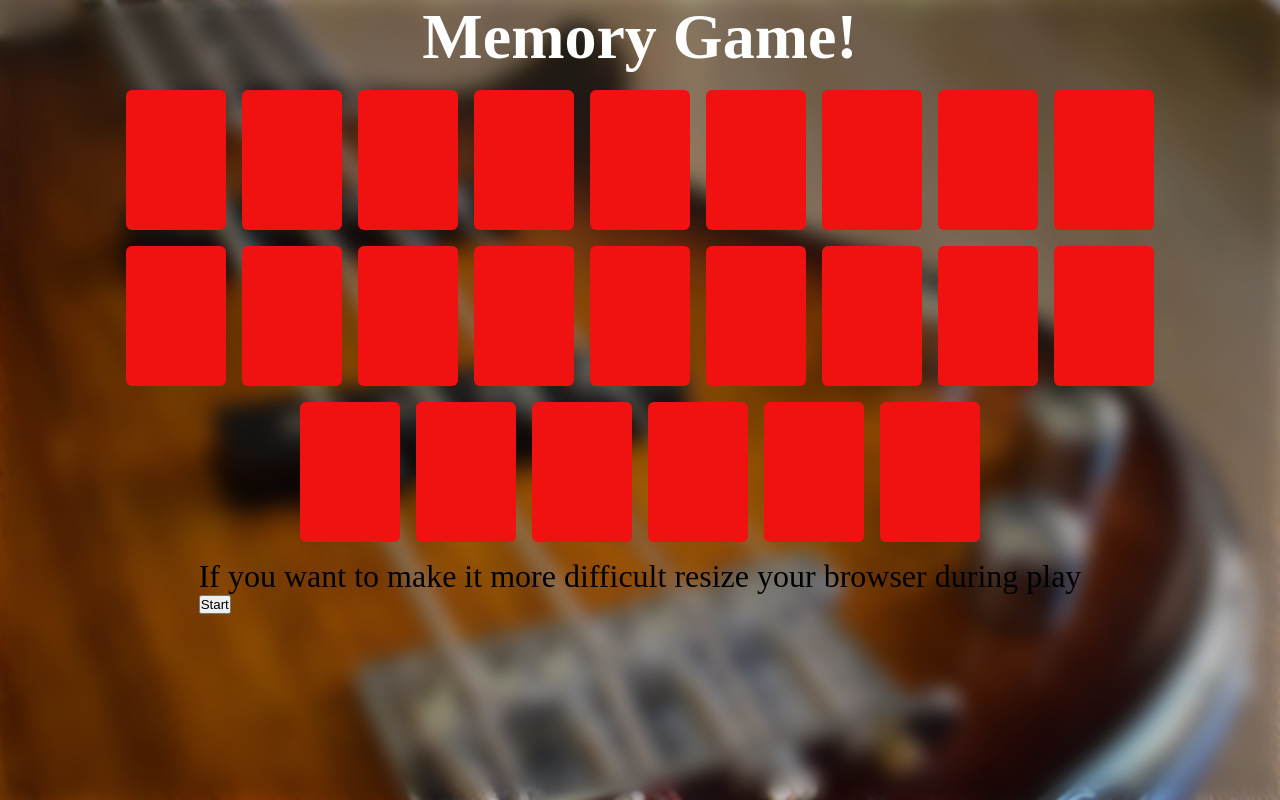
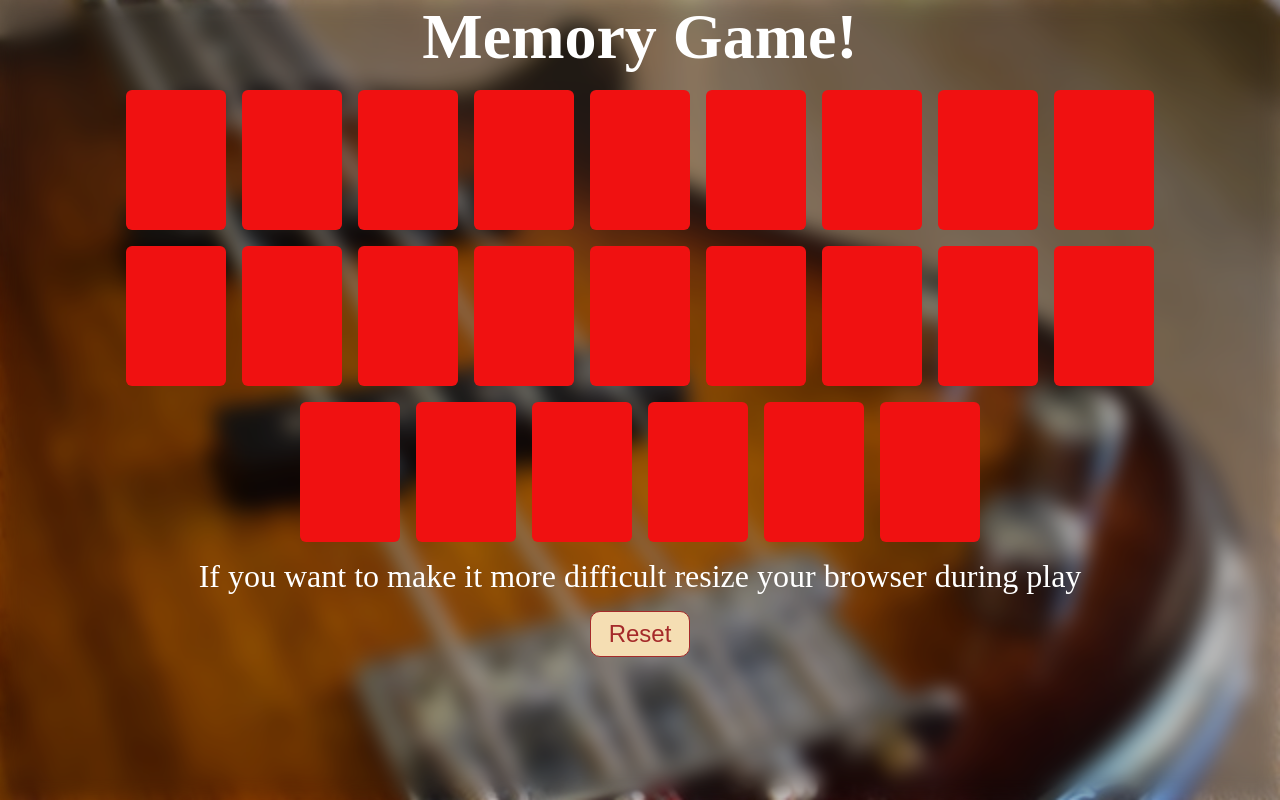
Before and after one commit to marshall-buck/memory-game, a plain HTML site: page index.html in a window 1280 px wide. Both pictures are taken after a click on the button "Start". Drawn offline with Linux system fonts and the light colour scheme.

Commit message:
added timed effects to shuffle and reset

```diff
--- a/index.html
+++ b/index.html
@@ -21,7 +21,7 @@
         <p>If you want to make it more difficult resize your browser during play
 
         </p>
-        <button>Start</button>
+        <button id="start">Start</button>
       </div>
     </div>
 
--- a/memory-game.css
+++ b/memory-game.css
@@ -40,6 +40,9 @@ h1 {
   align-items: center;
   padding: 1rem;
   border-radius: 6px;
+
+  opacity: 0;
+  transition: all 1s ease;
 }
 .card {
   width: 100px;
@@ -49,24 +52,48 @@ h1 {
   justify-content: center;
   align-items: center;
   border-radius: 6px;
-  /* border: 3px solid red; */
   background-color: white;
   cursor: pointer;
 }
 
 .card p {
   font-size: 72px;
+  user-select: none;
 }
 
 .off {
   background-color: rgb(240, 17, 17);
   transition: all 0.4s ease-in-out;
 }
+.controls {
+  display: flex;
+  flex-flow: column nowrap;
+  justify-content: center;
+  align-items: center;
+  gap: 1rem;
+}
 .controls p {
   font-size: 2rem;
+  color: white;
 }
 .anim {
   animation: flip 0.4s ease-in-out;
+}
+button {
+  background-color: wheat;
+  color: brown;
+  font-size: 110%;
+  padding: 0.5rem 0 0.5rem 0;
+  border-radius: 10px;
+  border: 1px solid brown;
+  width: 100px;
+  cursor: pointer;
+  font-size: x-large;
+
+  transition: all 0.4s ease-in-out;
+}
+button:hover {
+  transform: scale(1.2);
 }
 
 .match {
--- a/memory-game.js
+++ b/memory-game.js
@@ -3,6 +3,7 @@
 /** Memory game: find matching pairs of cards and flip both of them. */
 
 const FOUND_MATCH_WAIT_MSECS = 1000;
+const PAINT_TIME = 20;
 
 const NOTES = [
   "♩", "♪", "♫", "♬", "♭",
@@ -11,15 +12,36 @@ const NOTES = [
 ];
 
 
-const notes = shuffle(NOTES);
-console.log(notes.length);
+let notes;
 
-createCards(notes);
+
+// createCards(notes);
 
 let firstCardFlipped;
 let activeCards = 0;
-let gameState = { notStarted: true, inProgress: false, ended: false };
+let gameState = { inProgress: false };
+const startButton = document.querySelector('#start');
 
+
+startButton.addEventListener('click', (e) => {
+  if (gameState.inProgress === false) {
+    notes = shuffle(NOTES);
+    createCards(notes);
+    gameState.inProgress = true;
+    e.target.innerText = "Reset";
+
+  } else {
+    resetBoard();
+    setTimeout(() => {
+      notes = shuffle(NOTES);
+      createCards(notes);
+    }, 800);
+
+  }
+
+
+
+});
 /** Shuffle array items in-place and return shuffled array. */
 
 function shuffle(items) {
@@ -45,18 +67,24 @@ function shuffle(items) {
  * - a click event listener for each card to handleCardClick
  */
 
-function createCards(colors) {
+function createCards(notes) {
   const gameBoard = document.getElementById("game");
   let count = 0;
-  for (let color of colors) {
-    const card = document.createElement('div');
-    card.classList = 'card off';
-    card.id = count++;
+  for (let note of notes) {
+    count++;
+    setTimeout(() => {
+      const card = document.createElement('div');
+      card.classList = 'card off';
+      card.id = count++;
 
-    card.addEventListener('click', handleCardClick);
-    gameBoard.append(card);
+      card.addEventListener('click', handleCardClick);
+      gameBoard.append(card);
+    }, PAINT_TIME * count);
+
+
 
   }
+  gameBoard.style.opacity = '1';
 }
 
 /** Flip a card face-up.
@@ -91,6 +119,7 @@ function unFlipCard(card) {
 /** Handle clicking on a card: this could be first-card or second-card. */
 
 function handleCardClick(evt) {
+  if (gameState.inProgress === false) return;
   const card = evt.target;
   if (!isCardOff(card) || activeCards === 2) {
     return;
@@ -112,7 +141,8 @@ function handleCardClick(evt) {
 
         if (isEndOfGame()) {
           setTimeout(() => {
-            window.alert('You win');
+            startButton.innerText = 'Start';
+            gameState.inProgress = false;
           }, 500);
 
         } else { firstCardFlipped = undefined; activeCards = 0; }
@@ -156,3 +186,15 @@ function isEndOfGame() {
   }
   return true;
 }
+
+function resetBoard() {
+  const cards = document.querySelectorAll('.card');
+  let count = 0;
+  for (let card of cards) {
+    count++;
+    setTimeout(() => {
+      card.remove();
+    }, PAINT_TIME * count);
+  }
+
+}
```
